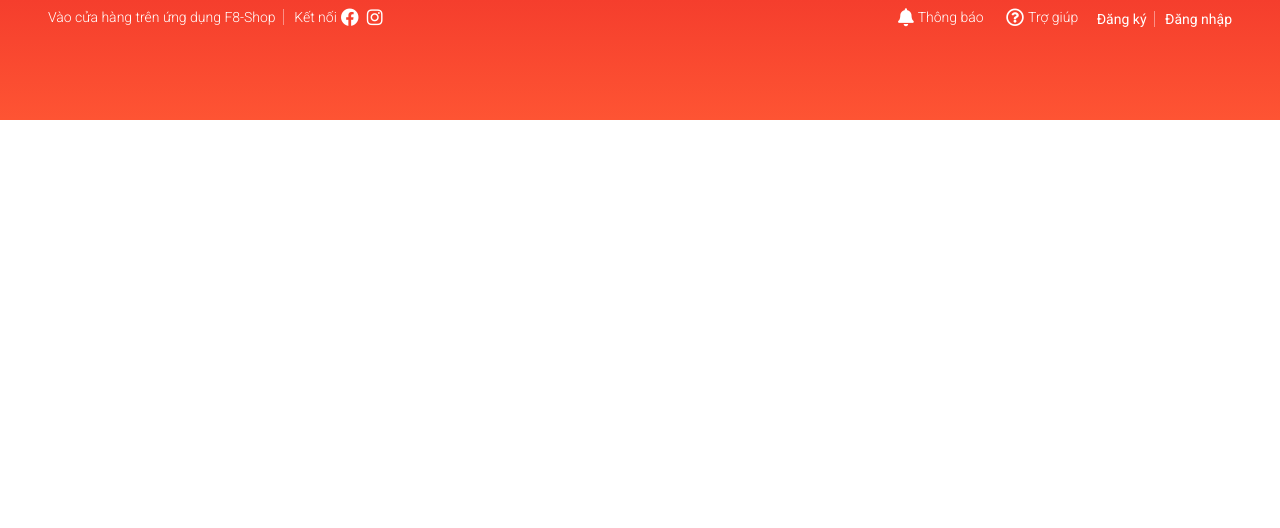
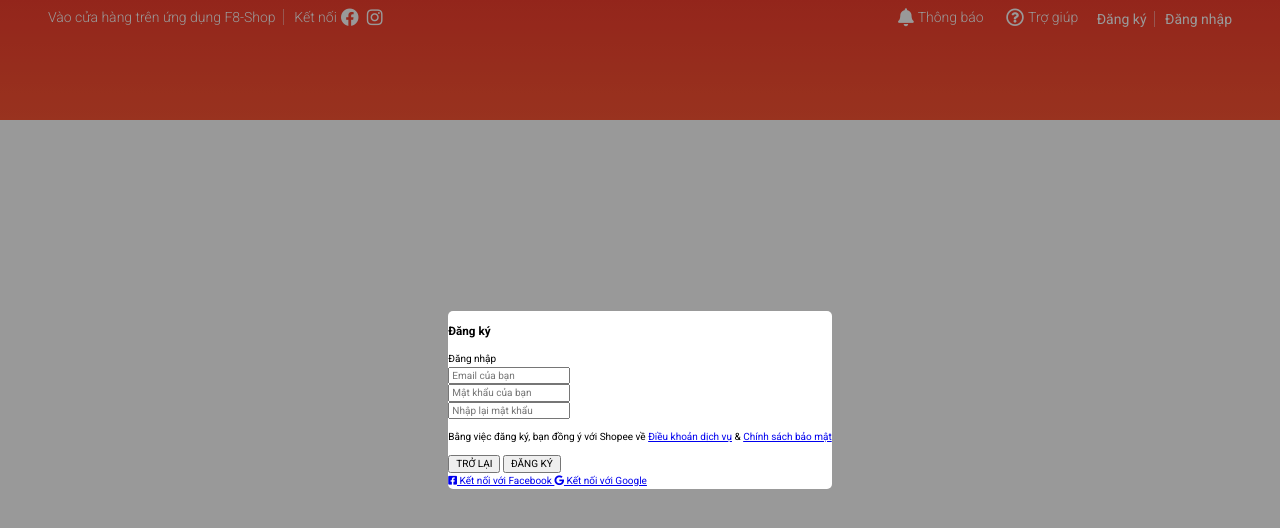
Before and after one commit to thienhd1998/Cut-html-css, a plain HTML site: page index.html in a window 1280 px wide. Drawn offline with nearby package versions, Linux system fonts and the light colour scheme.

Commit message:
Form register part 1

```diff
--- a/assets/css/base.css
+++ b/assets/css/base.css
@@ -40,3 +40,27 @@ html {
     opacity: 1;
   }
 }
+
+/* Modal */
+.modal {
+  position: fixed;
+  top: 0;
+  right: 0;
+  bottom: 0;
+  left: 0;
+  display: flex;
+}
+
+.modal__overlay {
+  position: absolute;
+  width: 100%;
+  height: 100%;
+  background-color: rgba(0, 0, 0, 0.4);
+}
+
+.modal__body {
+  background-color: var(--white-color);
+  border-radius: 5px;
+  margin: auto;
+  z-index: 1;
+}
--- a/index.html
+++ b/index.html
@@ -107,5 +107,59 @@
 
         </footer>
     </div>
+
+    <!-- Modal layout -->
+    <div class="modal">
+        <div class="modal__overlay"></div>
+        <div class="modal__body">
+            <div class="modal__inner">
+
+                <!-- Authen form -->
+                <div class="auth-form">
+                    <div class="auth-form__header">
+                        <h3 class="auth-form__heading">Đăng ký</h3>
+                        <span class="auth-form__switch-btn">Đăng nhập</span>
+                    </div>
+
+                    <div class="auth-form__form">
+                        <div class="auth-form__group">
+                            <input type="text" class="auth-form__input" placeholder="Email của bạn">
+                        </div>
+                        <div class="auth-form__group">
+                            <input type="password" class="auth-form__input" placeholder="Mật khẩu của bạn">
+                        </div>
+                        <div class="auth-form__group">
+                            <input type="password" class="auth-form__input" placeholder="Nhập lại mật khẩu">
+                        </div>
+                    </div>
+
+                    <div class="auth-form__aside">
+                        <p class="auth-form__policy-text">
+                            Bằng việc đăng ký, bạn đồng ý với Shopee về
+                            <a href="#" class="auth-form__policy-link">Điều khoản dịch vụ</a> &
+                            <a href="#" class="auth-form__policy-link">Chính sách bảo mật</a>
+                        </p>
+                    </div>
+
+                    <div class="auth-form__controls">
+                        <button class="btn">TRỞ LẠI</button>
+                        <button class="btn btn--primary">ĐĂNG KÝ</button>
+                    </div>
+
+                    <div class="auth-form__socials">
+                        <a href="#" class="btn btn--with-icon">
+                            <i class="fab fa-facebook-square"></i>
+                            Kết nối với Facebook
+                        </a>
+                        <a href="#" class="btn btn--with-icon">
+                            <i class="fab fa-google"></i>
+                            Kết nối với Google
+                        </a>
+                    </div>
+                </div>
+
+            </div>
+        </div>
+    </div>
 </body>
 </html>
```
Also changed, not shown: assets/css/main.css (line endings or trailing spaces).
